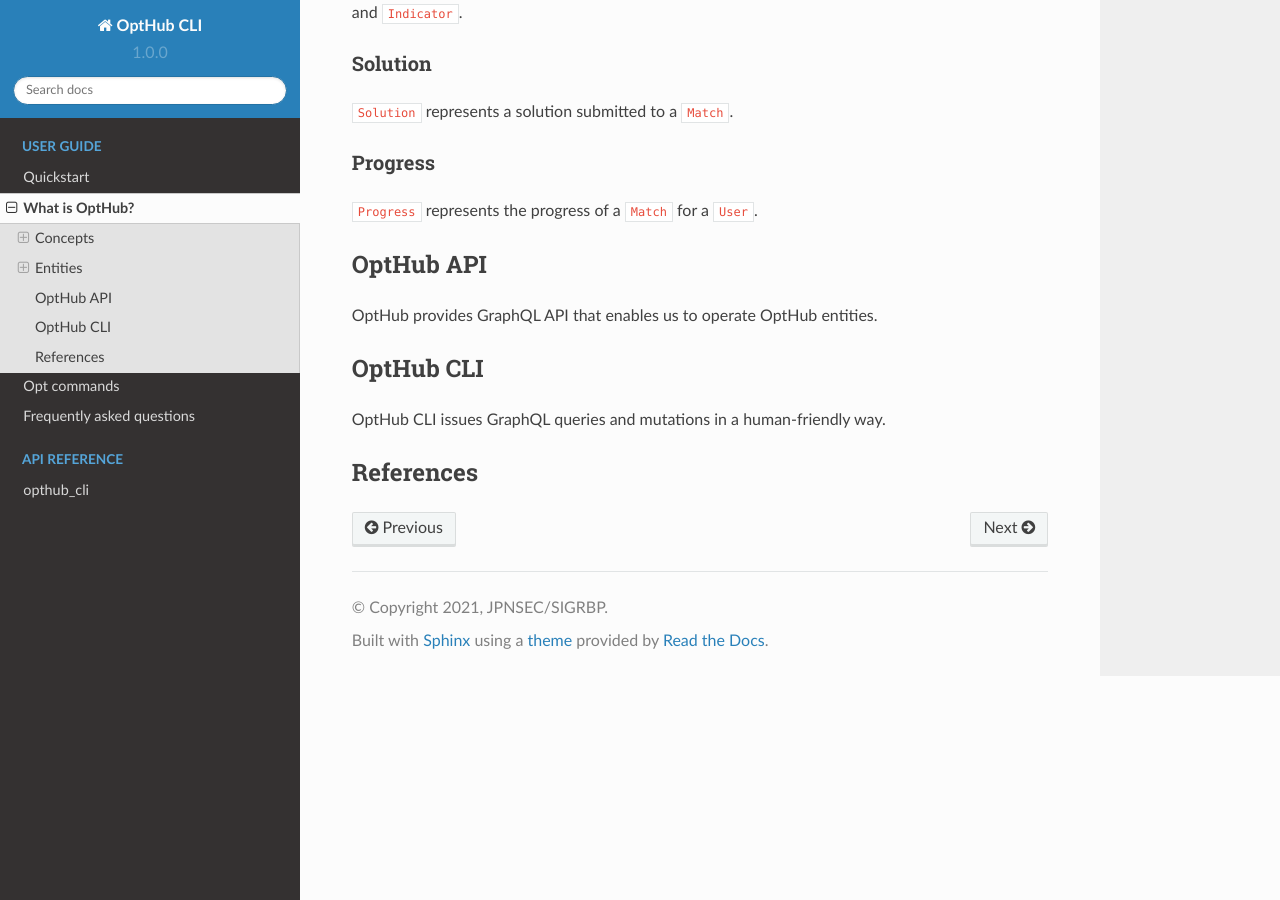
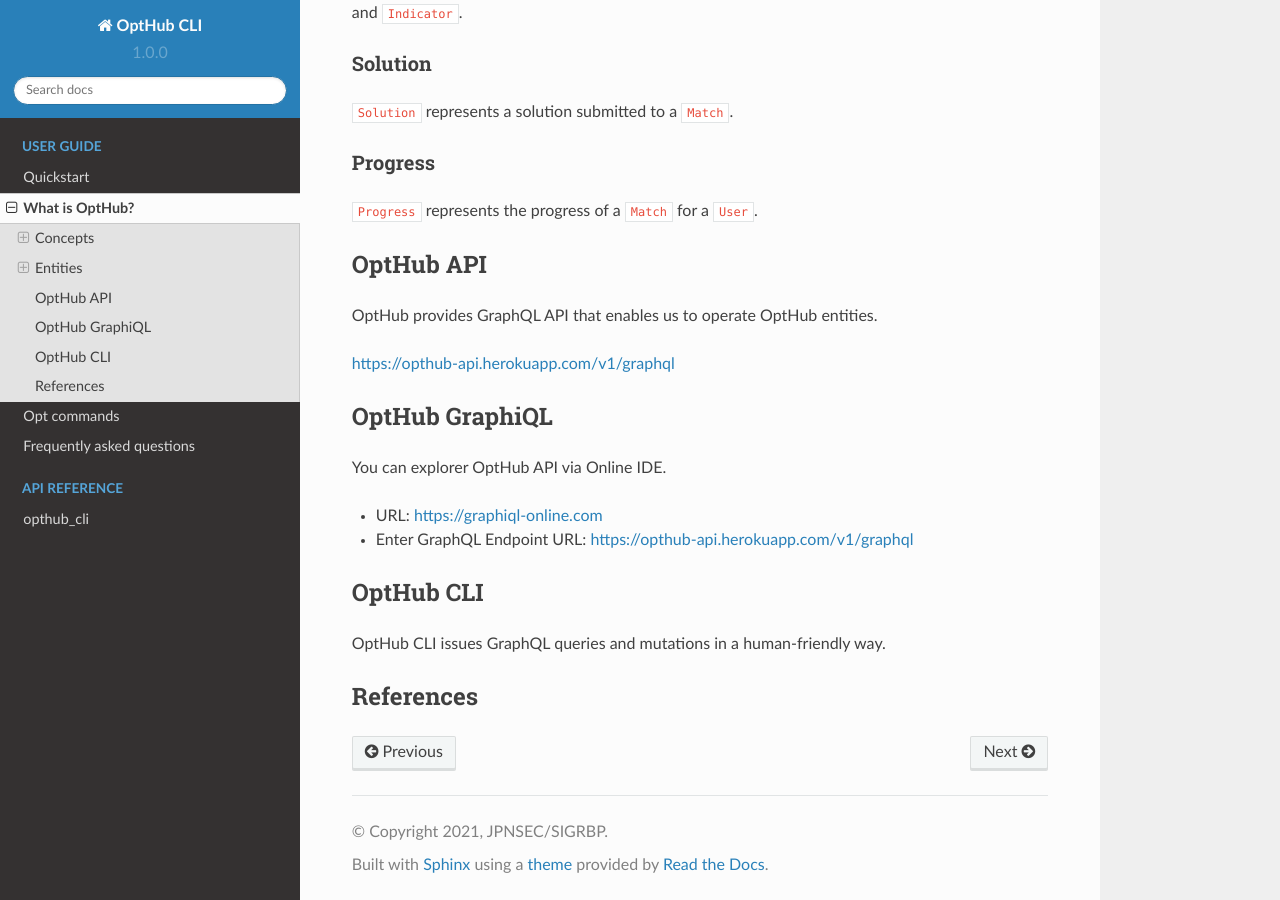
Before and after one commit to opthub-org/opthub-cli, a Sphinx documentation site: the page built from docs/whatis.rst, in a window 1280 px wide and 900 px high, scrolled down 2097 px. Built offline with Sphinx 7.4.7 and the Read the Docs theme 2.0.0, drawn with Linux system fonts in a browser that asks for light colours.

Commit message:
Update docs

```diff
--- a/docs/whatis.rst
+++ b/docs/whatis.rst
@@ -86,6 +86,17 @@
 
 OptHub provides GraphQL API that enables us to operate OptHub entities.
 
+https://opthub-api.herokuapp.com/v1/graphql
+
+
+OptHub GraphiQL
+---------------
+
+You can explorer OptHub API via Online IDE.
+
+- URL:  https://graphiql-online.com
+- Enter GraphQL Endpoint URL: https://opthub-api.herokuapp.com/v1/graphql
+
 
 OptHub CLI
 ----------
```
